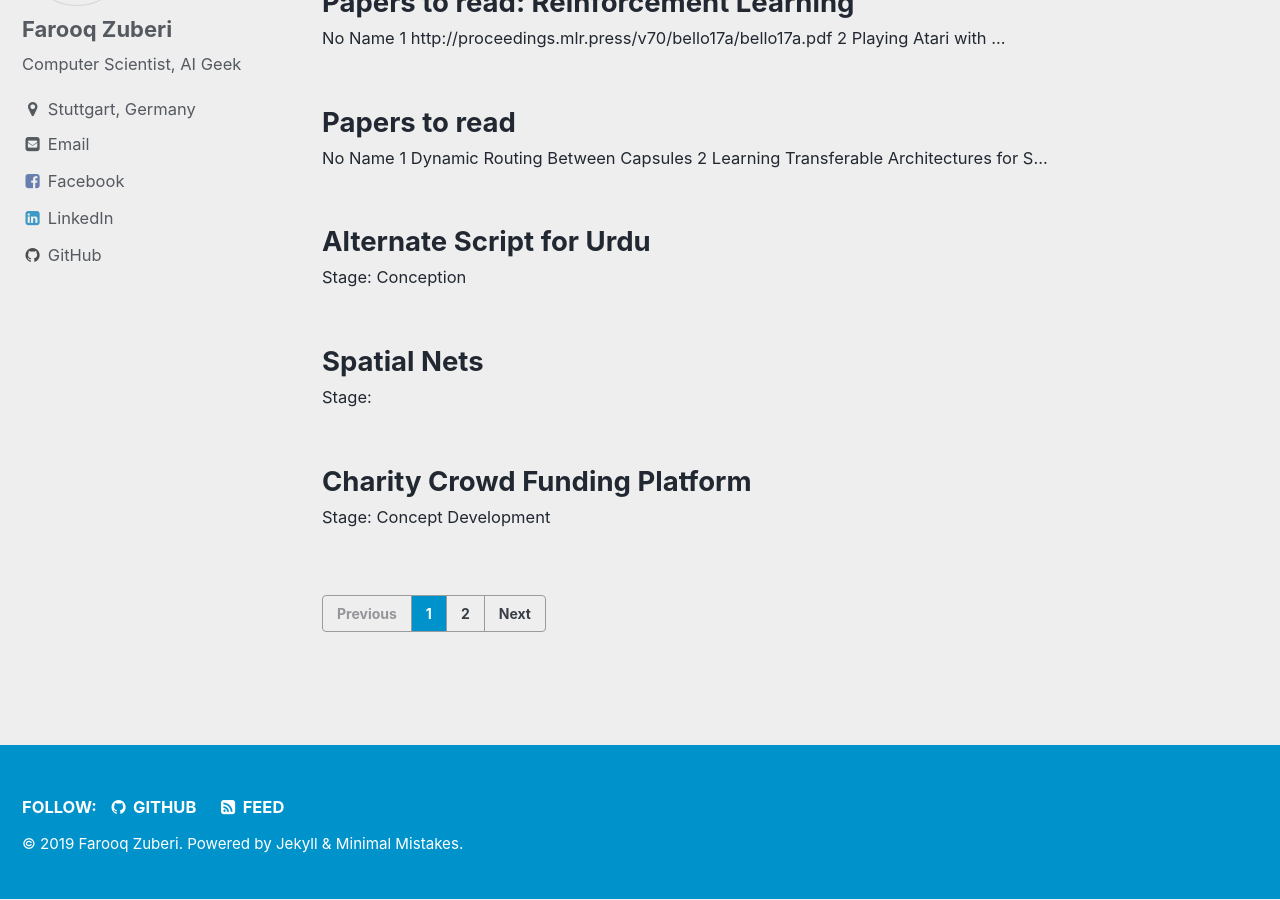
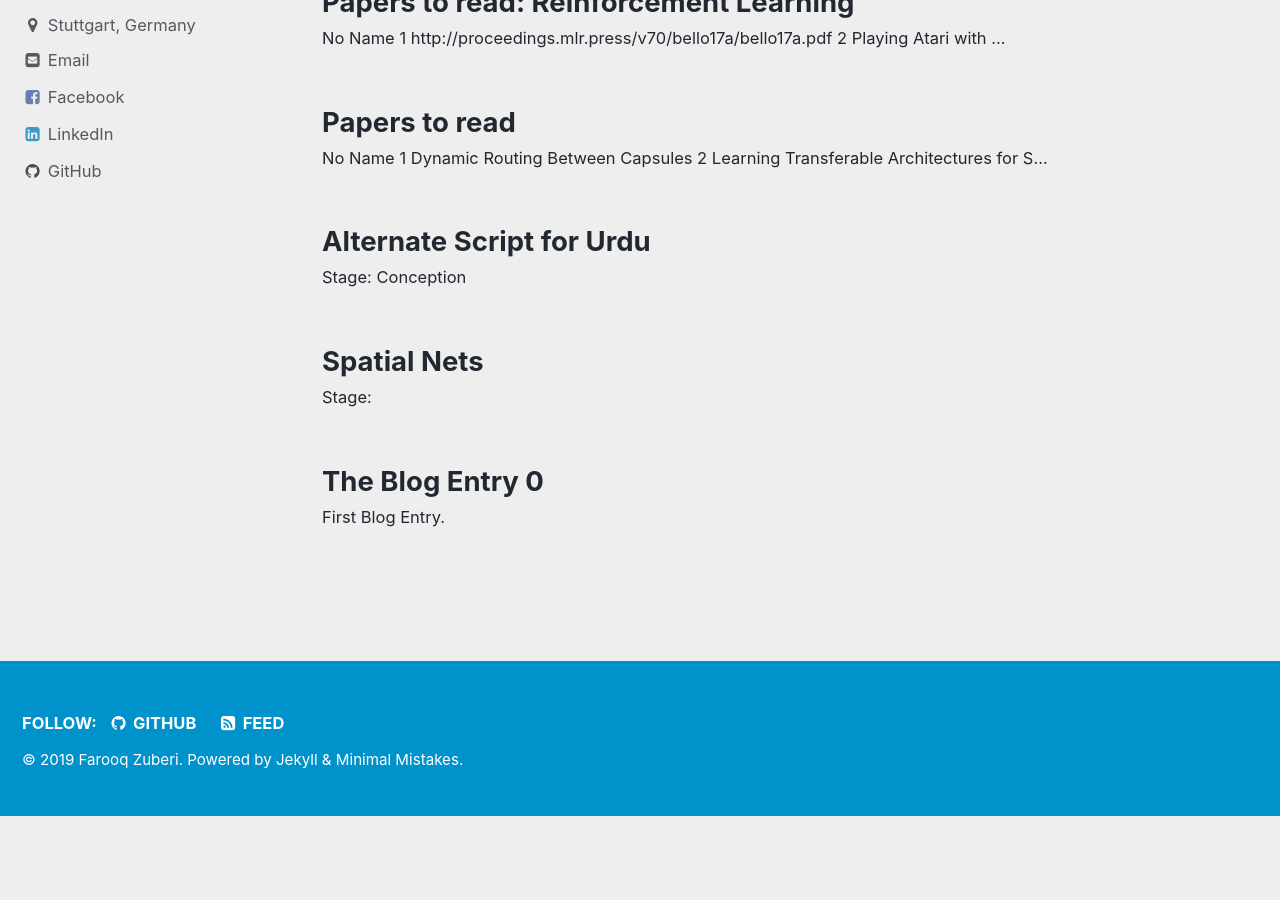
Before and after one commit to FarooqZuberi/FarooqZuberi.github.io, a Jekyll site: the page built from index.html, in a window 1280 px wide and 900 px high, scrolled down 491 px. Built offline with Jekyll 4.4.1, drawn with Linux system fonts in a browser that asks for light colours; the list of posts is cut into pages by our own code; after the commit the page ends 1306 px from its top, so only the background shows below that.

```diff
--- a/_posts/2018-01-22-CharityThing.md
+++ b/_posts/2018-01-22-CharityThing.md
@@ -5,7 +5,7 @@ categories: Idea
 type: posts
 layout: single
 author_profile: true
-visible: 1
+published: false
 #comments: true
 share: true
 #related: true
```
